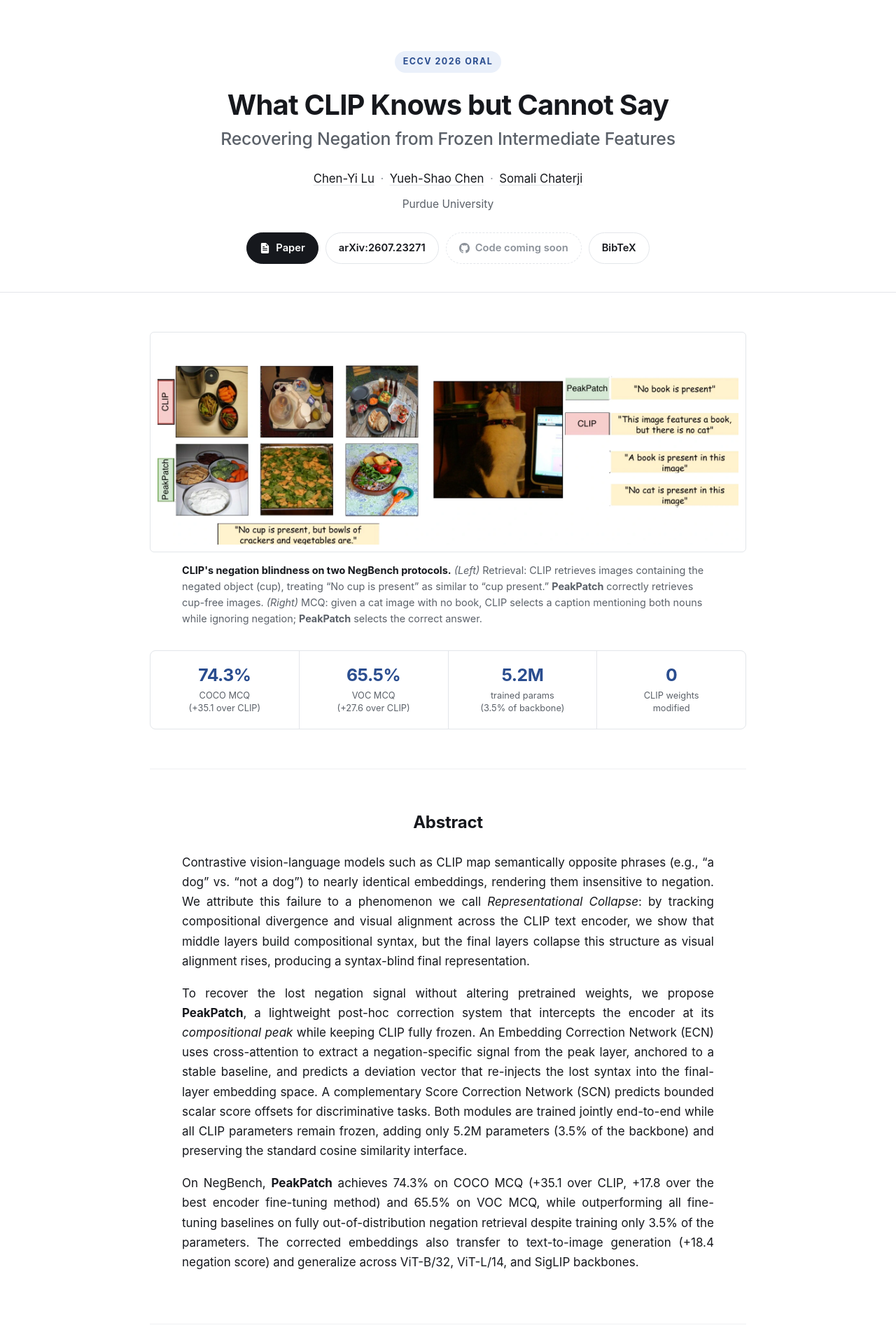
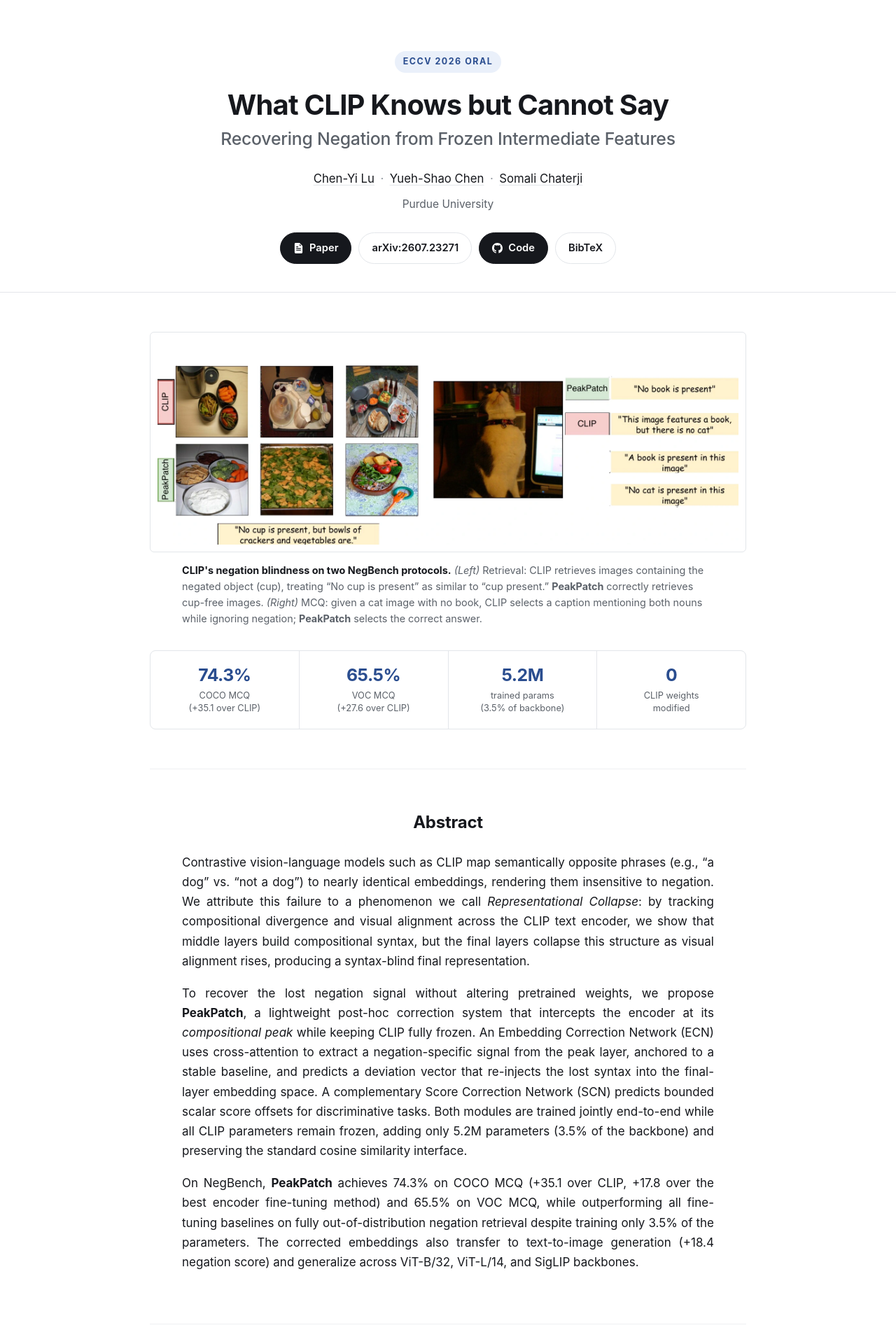
Before and after one commit to StevenCYLu/StevenCYLu.github.io, a Jekyll site: the page PeakPatch/index.html, which Jekyll copies as it is, in a window 1280 px wide. Shown: the top 1920 px of the page at 70% size. Built offline with Jekyll 4.4.1, drawn with Linux system fonts in a browser that asks for light colours.

Commit message:
PeakPatch page: link Code button to the repo

```diff
--- a/PeakPatch/index.html
+++ b/PeakPatch/index.html
@@ -141,16 +141,6 @@
   .btn:hover { opacity: 0.82; text-decoration: none; }
   .btn.ghost { background: transparent; color: var(--text); border-color: var(--rule); }
   .btn.ghost:hover { border-color: var(--faint); opacity: 1; }
-  /* the repo is still private; a dashed, unclickable chip promises the release
-     without handing visitors a 404 */
-  .btn.soon {
-    background: transparent;
-    color: var(--faint);
-    border-color: var(--rule);
-    border-style: dashed;
-    cursor: default;
-  }
-  .btn.soon:hover { opacity: 1; }
   .btn svg { width: 15px; height: 15px; fill: currentColor; flex: none; }
 
   /* ---------- sections ---------- */
@@ -327,10 +317,10 @@
         Paper
       </a>
       <a class="btn ghost" href="https://arxiv.org/abs/2607.23271">arXiv:2607.23271</a>
-      <span class="btn soon">
+      <a class="btn" href="https://github.com/StevenCYLu/PeakPatch">
         <svg viewBox="0 0 16 16" aria-hidden="true"><path d="M8 0C3.58 0 0 3.58 0 8c0 3.54 2.29 6.53 5.47 7.59.4.07.55-.17.55-.38 0-.19-.01-.82-.01-1.49-2.01.37-2.53-.49-2.69-.94-.09-.23-.48-.94-.82-1.13-.28-.15-.68-.52-.01-.53.63-.01 1.08.58 1.23.82.72 1.21 1.87.87 2.33.66.07-.52.28-.87.51-1.07-1.78-.2-3.64-.89-3.64-3.95 0-.87.31-1.59.82-2.15-.08-.2-.36-1.02.08-2.12 0 0 .67-.21 2.2.82a7.4 7.4 0 0 1 2-.27c.68 0 1.36.09 2 .27 1.53-1.04 2.2-.82 2.2-.82.44 1.1.16 1.92.08 2.12.51.56.82 1.27.82 2.15 0 3.07-1.87 3.75-3.65 3.95.29.25.54.73.54 1.48 0 1.07-.01 1.93-.01 2.2 0 .21.15.46.55.38A8.01 8.01 0 0 0 16 8c0-4.42-3.58-8-8-8Z"/></svg>
-        Code coming soon
-      </span>
+        Code
+      </a>
       <a class="btn ghost" href="#bibtex">BibTeX</a>
     </div>
   </div>
```
